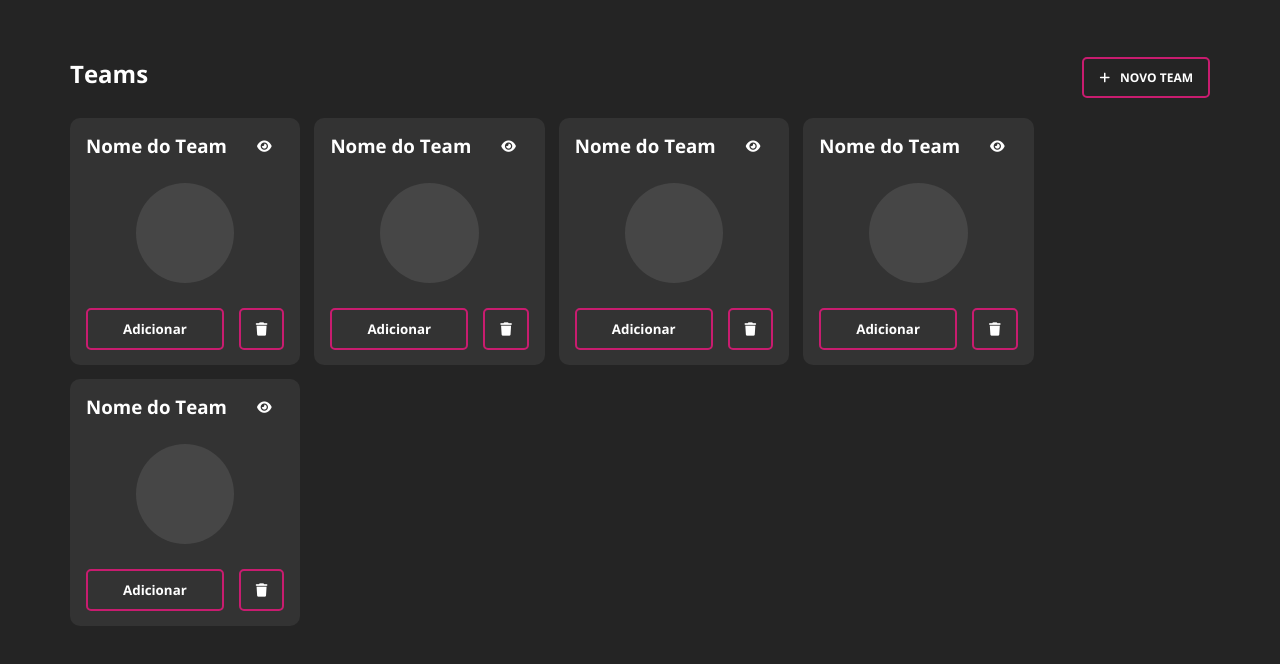
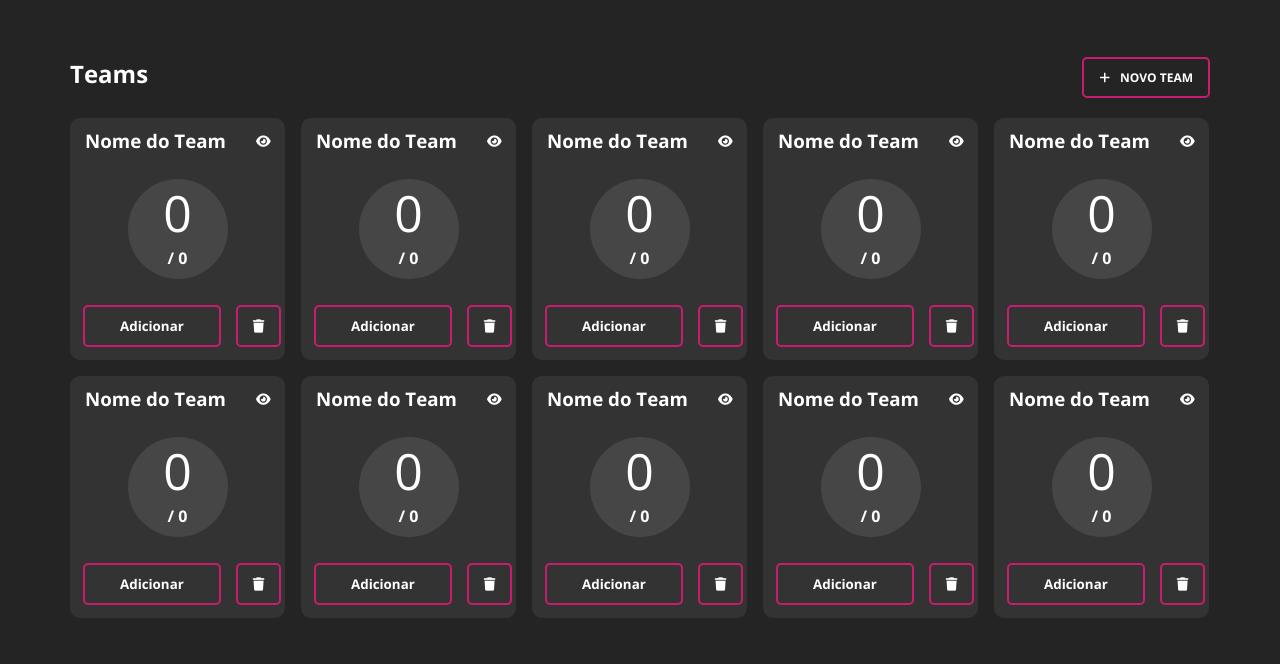
Before and after one commit to JonasAb01/digital-teams, a plain HTML site: page html/index.html in a window 1280 px wide. Shown: the part 126-790 px from the top of the page. Drawn offline with nearby package versions, Linux system fonts and the light colour scheme.

Commit message:
update lista de grupos

```diff
--- a/css/index.css
+++ b/css/index.css
@@ -88,6 +88,7 @@ header nav box-icon:hover {
     font-weight: bold;
     font-size: 12px;
     background-color: transparent;
+    text-transform: uppercase;
     border: 2px solid var(--color2);
     border-radius: 5px;
     padding-top: 10px;
@@ -95,7 +96,7 @@ header nav box-icon:hover {
     padding-right: 15px;
     padding-left: 15px;
     color: white;
-    transition-duration: 300ms;
+    transition-duration: 600ms;
 
 }
 #teams #add_new_team #new_team #icon_plus {
@@ -104,42 +105,49 @@ header nav box-icon:hover {
 #teams #add_new_team #new_team:hover {
     cursor: pointer;
     box-shadow: 0px 0px 13px 1px rgba(255, 255, 255, 0.178);
+    background-color: var(--color2);
 }
 #teams #list_of_teams {
-    width: 100%;
     margin-top: 20px;
-    gap: 14px;
+    gap: 16px;
     display: flex;
     flex-wrap: wrap;
     margin-bottom: 50px;
-    /*background-color: var(--color2);*/
 }
 #teams #list_of_teams .card_team {
     background-color: var(--color3);
-    padding-top: 15px;
-    padding-bottom: 15px;
-    padding-right: 16px;
-    padding-left: 16px;
+    width: calc(20% - 13px);
     border-radius: 10px;
 }
 #teams #list_of_teams .card_team #name_team_user {
     display: flex;
     gap: 30px;
     color: white;
+    margin-left: 15px;
+    margin-top: 10px;
 }
 #teams #list_of_teams .card_team #count_users {
     background-color: var(--color4);
     text-align: center;
-    border-radius: 70%;
-    padding: 50px 20px;
-    margin-right: 50px;
-    margin-left: 50px ;
-    margin-top: 25px;
-    margin-bottom: 25px;
+    border-radius: 100%;
+    width: 100px;
+    height: 100px;
+    margin: 26px auto;
+    color: white;
 }
+#teams #list_of_teams .card_team #count_users h1 {
+    font-size: 50px;
+    font-weight: lighter;
+}
+#teams #list_of_teams .card_team #count_users h6 {
+    font-size: 16px;
+}
+
 #teams #list_of_teams .card_team #add_user_exit {
     display: flex;
     gap: 15px;
+    margin-left: 13px;
+    margin-bottom: 13px;
 }
 #teams #list_of_teams .card_team #add_user_exit #add_user{
     background-color: transparent;
--- a/html/index.html
+++ b/html/index.html
@@ -30,9 +30,13 @@
         <ul id="list_of_teams">
             <li class="card_team">
                 <div id="name_team_user">
-                    <h3 id="name_team">Nome do Team</h3><i class="fa-solid fa-eye" id='icon_eye'></i>
+                    <h3 id="name_team">Nome do Team</h3>
+                    <i class="fa-solid fa-eye" id='icon_eye'></i>
                 </div>
-                <div id="count_users"></div>
+                <div id="count_users">
+                    <h1>0 </h1>
+                    <h6>/ 0</h6>
+                </div>
                 <div id="add_user_exit">
                     <button id="add_user">Adicionar</button>
                     <button id="exit_user">
@@ -42,9 +46,13 @@
             </li>
             <li class="card_team">
                 <div id="name_team_user">
-                    <h3 id="name_team">Nome do Team</h3><i class="fa-solid fa-eye" id='icon_eye'></i>
+                    <h3 id="name_team">Nome do Team</h3>
+                    <i class="fa-solid fa-eye" id='icon_eye'></i>
                 </div>
-                <div id="count_users"></div>
+                <div id="count_users">
+                    <h1>0 </h1>
+                    <h6>/ 0</h6>
+                </div>
                 <div id="add_user_exit">
                     <button id="add_user">Adicionar</button>
                     <button id="exit_user">
@@ -54,9 +62,13 @@
             </li>
             <li class="card_team">
                 <div id="name_team_user">
-                    <h3 id="name_team">Nome do Team</h3><i class="fa-solid fa-eye" id='icon_eye'></i>
+                    <h3 id="name_team">Nome do Team</h3>
+                    <i class="fa-solid fa-eye" id='icon_eye'></i>
                 </div>
-                <div id="count_users"></div>
+                <div id="count_users">
+                    <h1>0 </h1>
+                    <h6>/ 0</h6>
+                </div>
                 <div id="add_user_exit">
                     <button id="add_user">Adicionar</button>
                     <button id="exit_user">
@@ -66,9 +78,13 @@
             </li>
             <li class="card_team">
                 <div id="name_team_user">
-                    <h3 id="name_team">Nome do Team</h3><i class="fa-solid fa-eye" id='icon_eye'></i>
+                    <h3 id="name_team">Nome do Team</h3>
+                    <i class="fa-solid fa-eye" id='icon_eye'></i>
                 </div>
-                <div id="count_users"></div>
+                <div id="count_users">
+                    <h1>0 </h1>
+                    <h6>/ 0</h6>
+                </div>
                 <div id="add_user_exit">
                     <button id="add_user">Adicionar</button>
                     <button id="exit_user">
@@ -78,9 +94,93 @@
             </li>
             <li class="card_team">
                 <div id="name_team_user">
-                    <h3 id="name_team">Nome do Team</h3><i class="fa-solid fa-eye" id='icon_eye'></i>
+                    <h3 id="name_team">Nome do Team</h3>
+                    <i class="fa-solid fa-eye" id='icon_eye'></i>
                 </div>
-                <div id="count_users"></div>
+                <div id="count_users">
+                    <h1>0 </h1>
+                    <h6>/ 0</h6>
+                </div>
+                <div id="add_user_exit">
+                    <button id="add_user">Adicionar</button>
+                    <button id="exit_user">
+                        <i class="fa-solid fa-trash"></i>
+                    </button>
+                </div>
+            </li>
+            <li class="card_team">
+                <div id="name_team_user">
+                    <h3 id="name_team">Nome do Team</h3>
+                    <i class="fa-solid fa-eye" id='icon_eye'></i>
+                </div>
+                <div id="count_users">
+                    <h1>0 </h1>
+                    <h6>/ 0</h6>
+                </div>
+                <div id="add_user_exit">
+                    <button id="add_user">Adicionar</button>
+                    <button id="exit_user">
+                        <i class="fa-solid fa-trash"></i>
+                    </button>
+                </div>
+            </li>
+            <li class="card_team">
+                <div id="name_team_user">
+                    <h3 id="name_team">Nome do Team</h3>
+                    <i class="fa-solid fa-eye" id='icon_eye'></i>
+                </div>
+                <div id="count_users">
+                    <h1>0 </h1>
+                    <h6>/ 0</h6>
+                </div>
+                <div id="add_user_exit">
+                    <button id="add_user">Adicionar</button>
+                    <button id="exit_user">
+                        <i class="fa-solid fa-trash"></i>
+                    </button>
+                </div>
+            </li>
+            <li class="card_team">
+                <div id="name_team_user">
+                    <h3 id="name_team">Nome do Team</h3>
+                    <i class="fa-solid fa-eye" id='icon_eye'></i>
+                </div>
+                <div id="count_users">
+                    <h1>0 </h1>
+                    <h6>/ 0</h6>
+                </div>
+                <div id="add_user_exit">
+                    <button id="add_user">Adicionar</button>
+                    <button id="exit_user">
+                        <i class="fa-solid fa-trash"></i>
+                    </button>
+                </div>
+            </li>
+            <li class="card_team">
+                <div id="name_team_user">
+                    <h3 id="name_team">Nome do Team</h3>
+                    <i class="fa-solid fa-eye" id='icon_eye'></i>
+                </div>
+                <div id="count_users">
+                    <h1>0 </h1>
+                    <h6>/ 0</h6>
+                </div>
+                <div id="add_user_exit">
+                    <button id="add_user">Adicionar</button>
+                    <button id="exit_user">
+                        <i class="fa-solid fa-trash"></i>
+                    </button>
+                </div>
+            </li>
+            <li class="card_team">
+                <div id="name_team_user">
+                    <h3 id="name_team">Nome do Team</h3>
+                    <i class="fa-solid fa-eye" id='icon_eye'></i>
+                </div>
+                <div id="count_users">
+                    <h1>0 </h1>
+                    <h6>/ 0</h6>
+                </div>
                 <div id="add_user_exit">
                     <button id="add_user">Adicionar</button>
                     <button id="exit_user">
```
